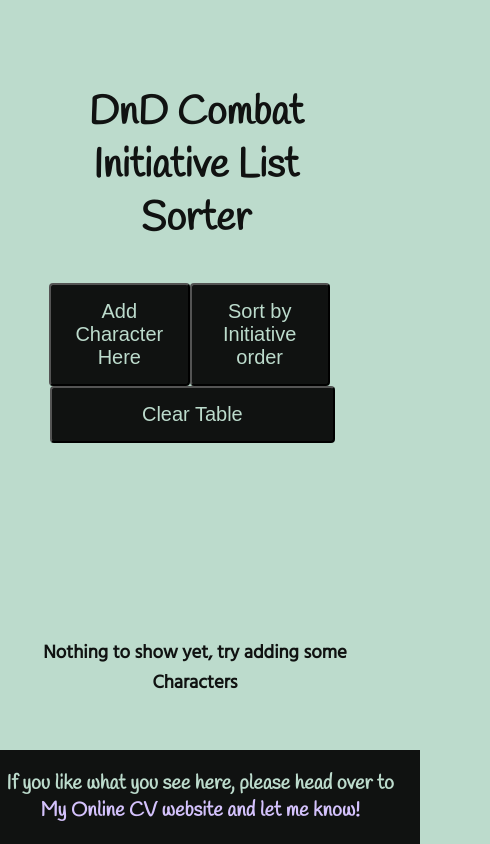
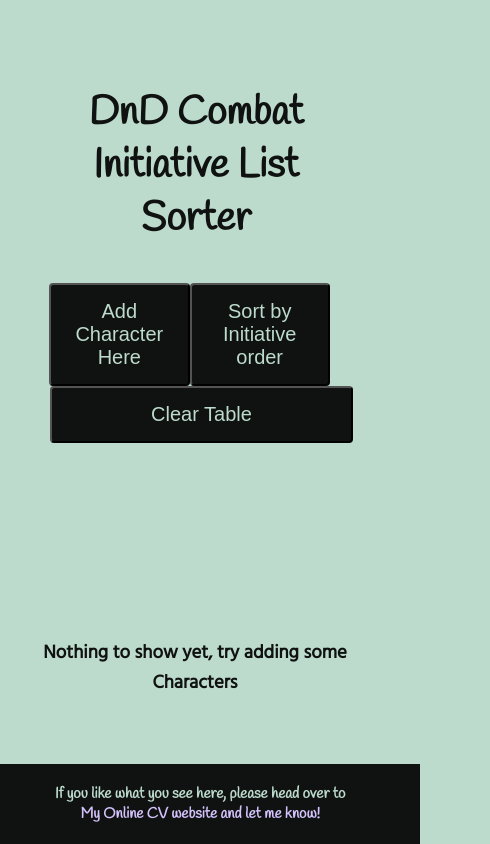
Before and after one commit to Cvlumww/DM, a React (Create React App) app: page / in a window 390 px wide. Shown: the whole page, 490 px wide, since content can reach past the window. Built offline with nearby package versions, Linux system fonts and the light colour scheme.

Commit message:
3rd attempt at mobile optimisation

```diff
--- a/src/components/Inputs.jsx
+++ b/src/components/Inputs.jsx
@@ -40,8 +40,8 @@ const Inputs = ({ toggle, initiatives, setInitiatives }) => {
           <input type="number" placeholder="HP" name="HP" required />
 
           <div className="NPC">
-            <p>Non-Player Character:</p> No{" "}
-            <input type="range" name="NPC" max="1" id="NPCRange" /> Yes
+            <p>Player Character:</p> Yes{" "}
+            <input type="range" name="NPC" max="1" id="NPCRange" /> No
           </div>
           <input type="submit" value="Add Character" />
         </form>
--- a/src/components/Item.jsx
+++ b/src/components/Item.jsx
@@ -6,11 +6,11 @@ const Item = ({ initiative, DeleteChar, SetInits, inits, UpdateHP }) => {
     <>
       <div className="item">
         <div className="itemLeft">
-          <h4>Name: {initiative.charName}</h4>
+          <h3>Name: {initiative.charName}</h3>
 
-          <h4>Initiative Order: {initiative.initiative} </h4>
+          <h3>Initiative Order: {initiative.initiative} </h3>
 
-          <h4>HP: {initiative.HP}</h4>
+          <h3>HP: {initiative.HP}</h3>
         </div>
 
         <div className="itemRight">
--- a/src/css/App.css
+++ b/src/css/App.css
@@ -1,17 +1,22 @@
 @import url("https://fonts.googleapis.com/css2?family=Hind&display=swap");
 @import url("https://fonts.googleapis.com/css2?family=Handlee&display=swap");
+html {
+  overflow-x: hidden !important;
+}
+
 body {
   background-color: #bcdbcc;
   color: #101211;
   padding: 0;
   margin: 0;
-  overflow-x: hidden;
+  overflow-x: hidden !important;
   font-family: "Hind", sans-serif;
 }
 
 @media only screen and (max-width: 900px) {
   body {
     max-width: 100vw;
+    overflow-x: hidden !important;
   }
 }
 
@@ -68,7 +73,7 @@ body {
 
 @media only screen and (max-width: 700px) {
   .buttons {
-    width: 90%;
+    max-width: 90%;
   }
 }
 
@@ -113,7 +118,7 @@ body {
 
 @media only screen and (max-width: 900px) {
   .nav2 button {
-    width: 73vw;
+    max-width: 60%;
   }
 }
 
@@ -324,6 +329,7 @@ body {
   font-size: 20px;
   text-align: center;
   padding: 25px;
+  overflow-y: hidden !important;
   width: 100vw;
 }
 
@@ -343,7 +349,7 @@ body {
 
 @media only screen and (max-width: 900px) {
   .Footer h4 {
-    font-size: 20px;
+    font-size: 15px;
     margin-left: -5%;
   }
 }
--- a/src/css/App.scss
+++ b/src/css/App.scss
@@ -12,6 +12,10 @@ $accent: #325d41;
 $lav: #d4c2fc;
 
 // Overall
+html {
+  overflow-x: hidden !important;
+}
+
 body {
   background-color: $light;
   color: $dark;
@@ -19,11 +23,12 @@ body {
   // color: $light;
   padding: 0;
   margin: 0;
-  overflow-x: hidden;
+  overflow-x: hidden !important;
   font-family: $bodyFont;
 
   @media only screen and (max-width: 900px) {
     max-width: 100vw;
+    overflow-x: hidden !important;
   }
 }
 
@@ -72,7 +77,7 @@ body {
   }
 
   @media only screen and (max-width: 700px) {
-    width: 90%;
+    max-width: 90%;
   }
   button {
     background-color: $dark;
@@ -114,7 +119,7 @@ body {
     cursor: pointer;
 
     @media only screen and (max-width: 900px) {
-      width: 73vw;
+      max-width: 60%;
     }
   }
 }
@@ -318,6 +323,8 @@ body {
   text-align: center;
   padding: 25px;
 
+  overflow-y: hidden !important;
+
   width: 100vw;
 
   @media only screen and (max-width: 900px) {
@@ -329,7 +336,7 @@ body {
 
   h4 {
     @media only screen and (max-width: 900px) {
-      font-size: 20px;
+      font-size: 15px;
       margin-left: -5%;
     }
     padding: 5px;
```
Also changed, not shown: 12 other files (tests, documents, lock files or other folders).
